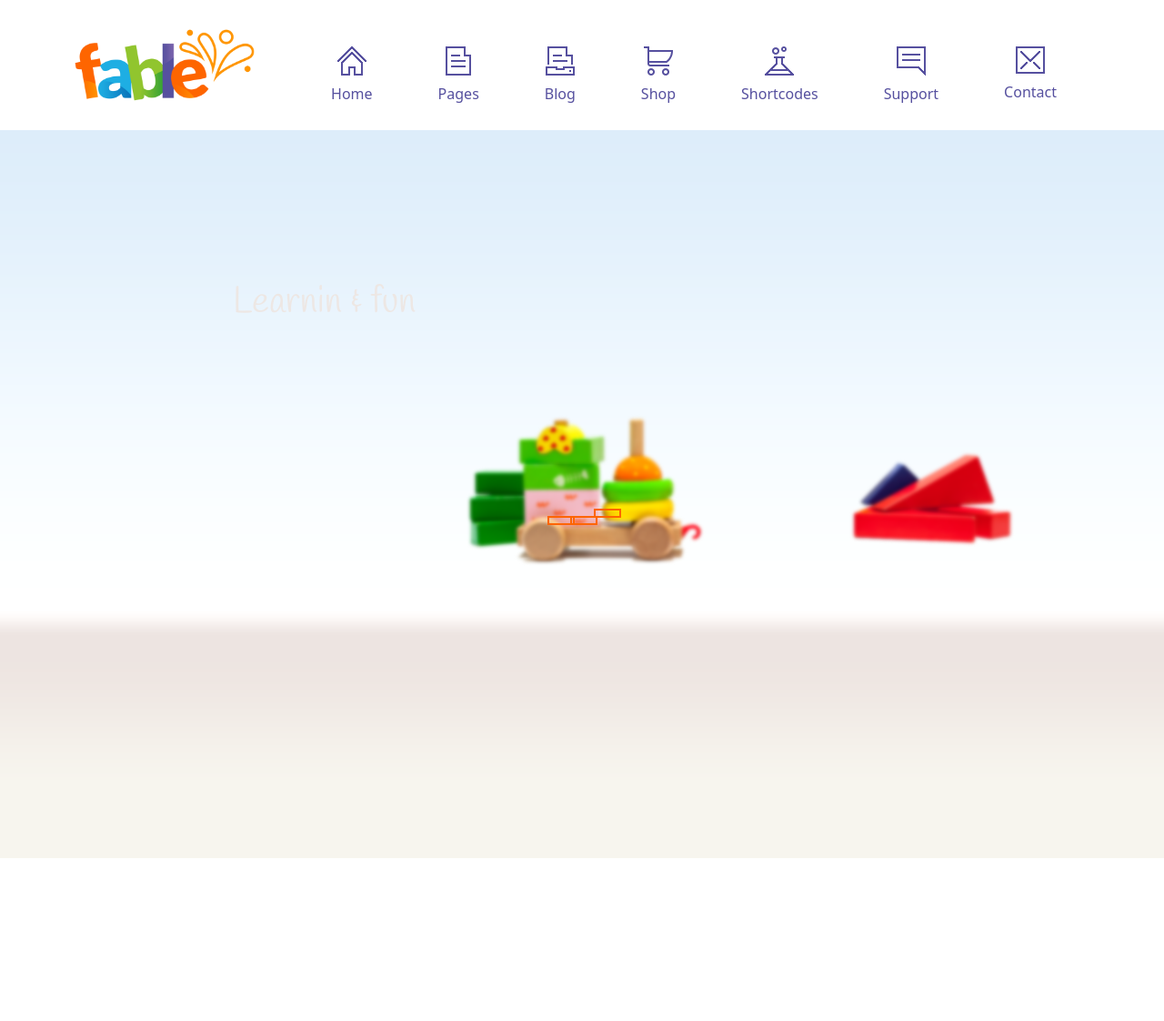
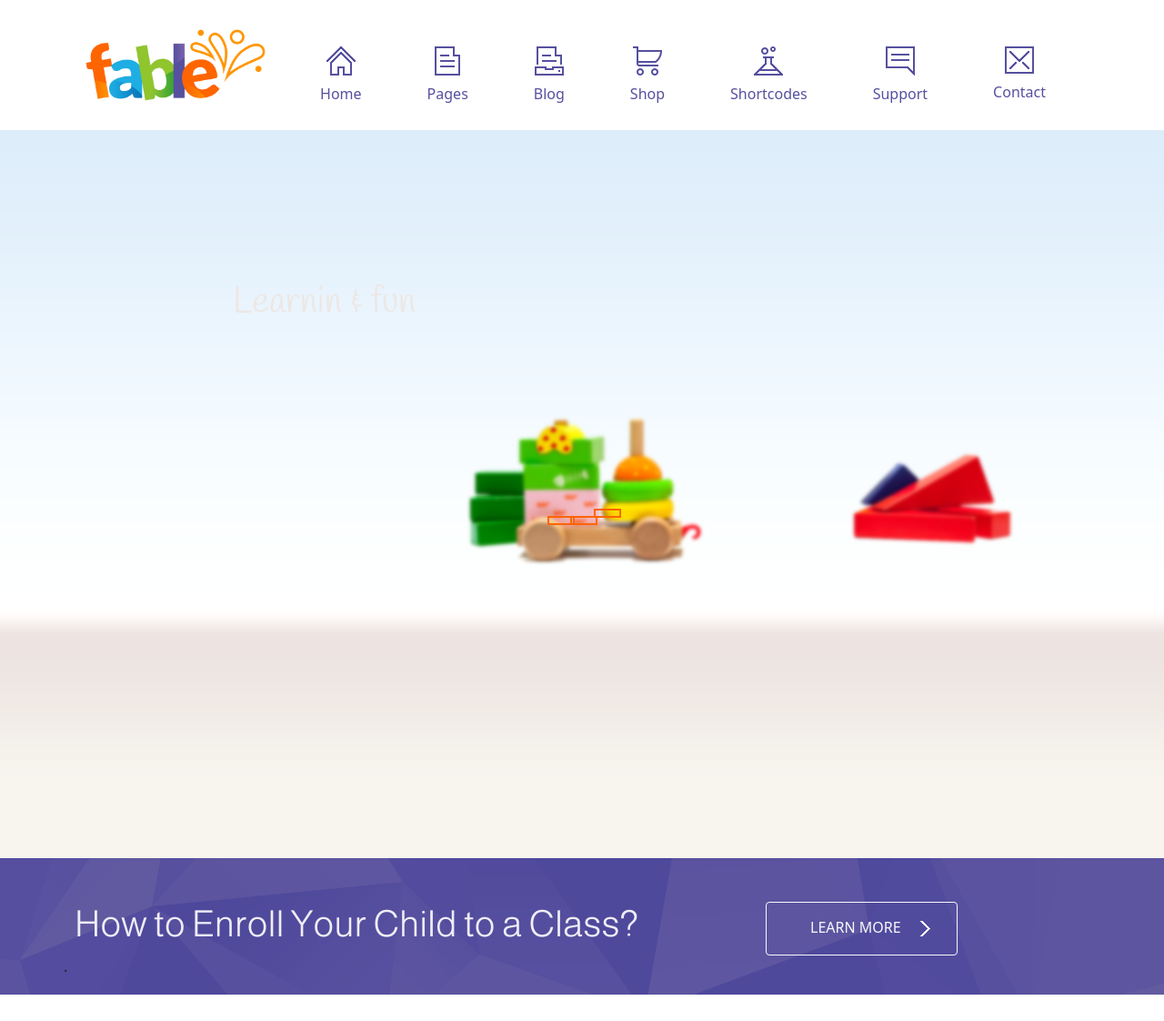
Before and after one commit to MrGaggio/proj-html-vuejs, a Vue app: page / in a window 1280 px wide. Shown: the whole page at 91% size. Before the commit the page ends 943 px from the top, so only its background shows below. Built offline with nearby package versions, Linux system fonts and the light colour scheme.

Commit message:
finita sezione del jumbo, aggiunto pattern al container e stilizzato bottone

```diff
--- a/public/index.html
+++ b/public/index.html
@@ -10,6 +10,19 @@
     <link rel="preconnect" href="https://fonts.gstatic.com" crossorigin />
     <link
       href="https://fonts.googleapis.com/css2?family=Handlee&display=swap"
+      rel="stylesheet"
+    />
+    <link rel="preconnect" href="https://fonts.googleapis.com" />
+    <link rel="preconnect" href="https://fonts.gstatic.com" crossorigin />
+    <link
+      href="https://fonts.googleapis.com/css2?family=Handlee&display=swap"
+      rel="stylesheet"
+    />
+
+    <link rel="preconnect" href="https://fonts.googleapis.com" />
+    <link rel="preconnect" href="https://fonts.gstatic.com" crossorigin />
+    <link
+      href="https://fonts.googleapis.com/css2?family=Almarai:wght@300&family=Handlee&display=swap"
       rel="stylesheet"
     />
   </head>
--- a/src/components/Header.vue
+++ b/src/components/Header.vue
@@ -1,5 +1,5 @@
 <template>
-  <div class="header">
+  <div class="header container">
     <nav class="navbar navbar-light">
       <div class="container header_container">
         <a class="navbar-brand" href="#">
--- a/src/components/Main.vue
+++ b/src/components/Main.vue
@@ -1,7 +1,12 @@
 <template>
   <main>
+    <section class="jumbo_section">
       <div class="jumbo_container container-fluid">
-      <img class="train" src="../assets/images/slider_slide3_img2.png" alt="" />
+        <img
+          class="train"
+          src="../assets/images/slider_slide3_img2.png"
+          alt=""
+        />
         <img
           class="costruzioni"
           src="../assets/images/slider_slide3_img3.png"
@@ -12,6 +17,22 @@
         <div class="rectangle3"></div>
         <p class="handlee">Learnin & fun</p>
       </div>
+      <div class="how_to">
+        <div class="container">
+          <div class="row py-5">
+            <div class="col-8">
+              <h1>How to Enroll Your Child to a Class?</h1>
+            </div>
+            <div class="col-4">
+              <button type="button" class="btn btn-outline-light ps-5">
+                LEARN MORE <span><img src="../assets/images/slider_next.png" alt=""></span>
+              </button>
+            </div>
+            .
+          </div>
+        </div>
+      </div>
+    </section>
   </main>
 </template>
 
@@ -22,6 +43,14 @@ export default {
 </script>
 
 <style lang="scss">
+.container60 {
+}
+
+h1 {
+  font-family: "Almarai", sans-serif;
+  color: #efedf6;
+  font-weight: lighter;
+}
 .jumbo_container {
   position: relative;
   height: 800px;
@@ -45,7 +74,7 @@ export default {
   left: 47vw;
   width: 30px;
   height: 10px;
-  border: 2px solid #FD6500;
+  border: 2px solid #fd6500;
 }
 .rectangle2 {
   position: absolute;
@@ -53,7 +82,7 @@ export default {
   left: 49vw;
   width: 30px;
   height: 10px;
-  border: 2px solid #FD6500;
+  border: 2px solid #fd6500;
 }
 .rectangle3 {
   position: absolute;
@@ -61,14 +90,18 @@ export default {
   left: 51vw;
   width: 30px;
   height: 10px;
-  border: 2px solid #FD6500;
+  border: 2px solid #fd6500;
 }
-.handlee{
-  font-family: 'Handlee', cursive;
+.handlee {
+  font-family: "Handlee", cursive;
   font-size: 40px;
-  color: #EDE7E4;
+  color: #ede7e4;
   position: absolute;
   top: 20vh;
   left: 20vw;
 }
+.how_to {
+  height: 150px;
+  background-image: url(../assets/images/pattern.png);
+}
 </style>
--- a/src/components/todos.vue
+++ b/src/components/todos.vue
@@ -3,7 +3,6 @@
     <p>
       -- NELL'HEADER CAMBIARE IL FONT ALLE ICONE, IL COLORE, SPAZIARE TRA ICONA
       E LINK e all'HOVER CAMBIARE COLORE IN WHITE
-
     </p>
   </dir>
 </template>
```
Lines whose indentation alone changed are shown as unchanged.
